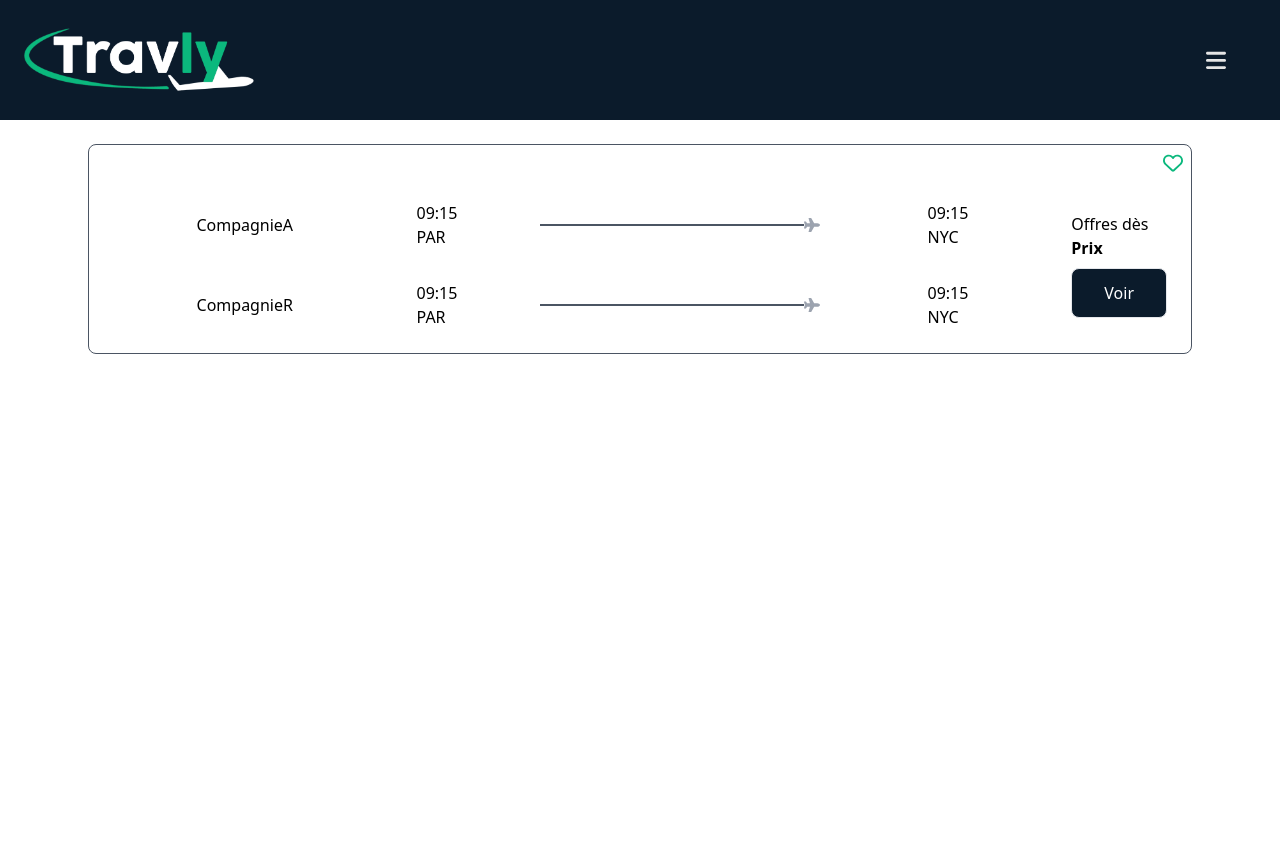
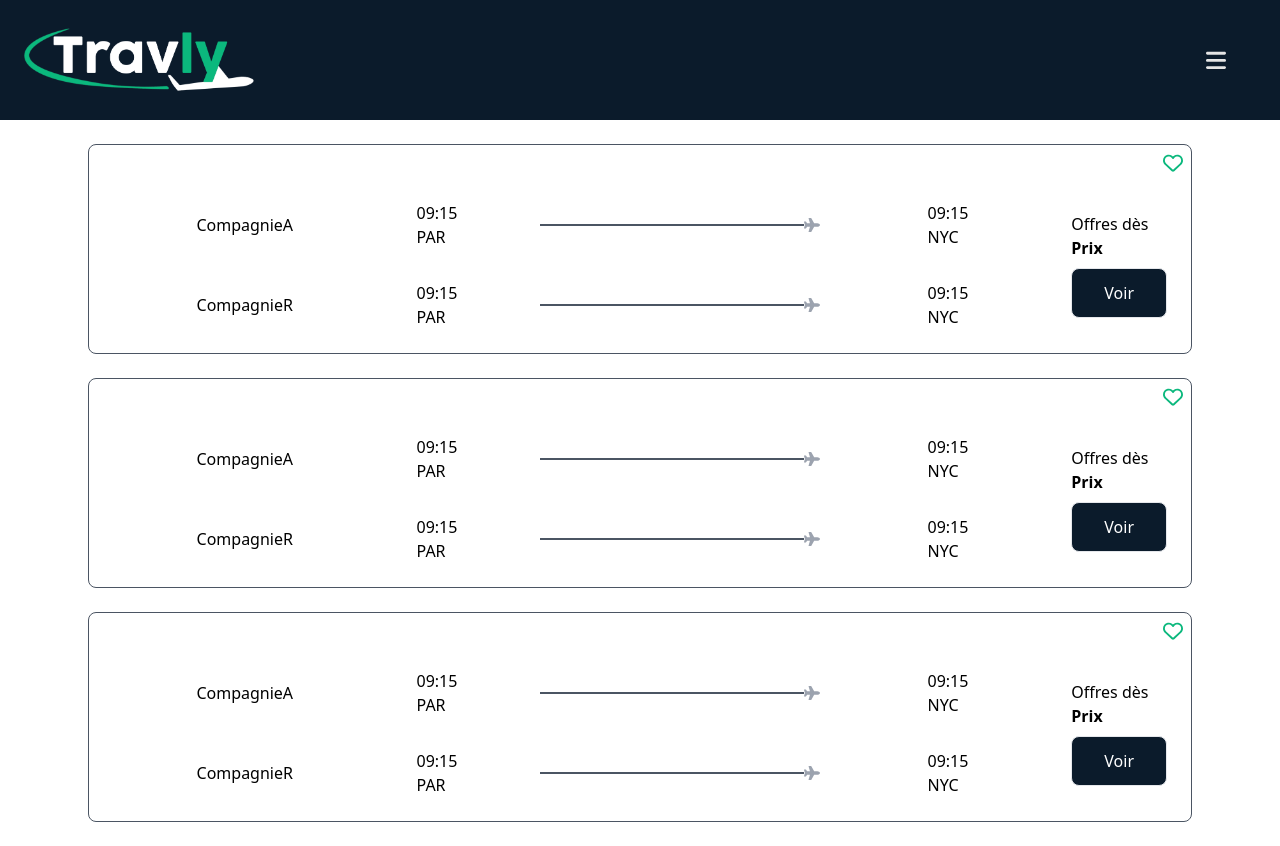
Before and after one commit to NassCT/travly, a React (Vite) app: page /CardsVols in a window 1280 px wide. Before the commit the page ends 800 px from the top, so only its background shows below. Built offline with nearby package versions, Linux system fonts and the light colour scheme.

Commit message:
heart + explications

```diff
--- a/src/components/CardsVols.jsx
+++ b/src/components/CardsVols.jsx
@@ -4,27 +4,56 @@ import Buttons from './Buttons';
 
 function CardsVols() {
 
-    const [isFavorite, setIsFavorite] = useState(false);
+    // tableau statique de vols comportant chacun un id propre à lui et une propriété isFavorite gérant le fait s'il est favoris ou non
+    const volsTest = [
+        {
+            id: 1,
+            isFavorite: false,
+        },
+        {
+            id: 2,
+            isFavorite: false,
+        },
+        {
+            id: 3,
+            isFavorite: false
+        }
+    ]
 
-    const favoriteClick = () => {
-        console.log("Clic sur l'icône heart !")
-        setIsFavorite(!isFavorite);
+    // création de l'état en local avec le tableau de volsTest
+    const [vols, setVols] = useState(volsTest);
+
+    // fonction 'favoriteClick' pour modifier l'état 'isFavorite' d'un vol en fonction de son id récupéré et donc l'identifiant en fonction des autres vols du tableau
+    // setVols permet de modifier l'etat du tableau
+    // volsActuel représente l'état précedent des vols du tableau, juste avant maj; volsActuel = nom de variable random
+    // donc setVols((volsActuel)) modifie l'etat des vols du tableau volsTest
+    // .map parcourt chaque vol du tableau
+    // si id du vol correspond à id de VolActuel, le vol est mis en favoris et on fait un appel a la fonction favoriteClick pour modifier l'état du tableau; sinon aucune modif
+    // le '...vol' = opération de destructuration (spread operator) qui copie les propriétés du vol dans un nouvel objet
+    const favoriteClick = (id) => {
+        setVols((volsActuel) =>
+            volsActuel.map((vol) =>
+                vol.id === id ? { ...vol, isFavorite: !vol.isFavorite } : vol));
     };
 
   return (
+    <>
     <section className='max-w-6xl mx-auto'>
 
-    <div className='border border-gray-600 m-6 p-6 rounded-lg relative'>
+    {vols.map((vol) => (
 
-        <div>
+    <div key={vol.id} className='border border-gray-600 m-6 p-6 rounded-lg relative'>
 
-            <div className='absolute top-2 right-2'>
+            {/* ici quand user clique sur icone, favoriteClick est appelé avec id du vol */}
+            <div onClick={() => favoriteClick(vol.id)} className='absolute top-2 right-2' style={{ cursor: 'pointer' }}>
+
                 <Icons
-                iconName={isFavorite ? "heart" : "heartempty"}
+                iconName={vol.isFavorite ? "heart" : "heartempty"}
                 iconClass={"fill-colorG"}
-                aria-label={isFavorite ? "Supprimer ce vol aux favoris" : "Ajouter ce vol aux favoris"}
+                aria-label={vol.isFavorite ? "Supprimer ce vol aux favoris" : "Ajouter ce vol aux favoris"}
                 onClick={favoriteClick}
                 />
+
             </div>
 
             <div className='grid grid-cols-4 mt-8'>
@@ -90,8 +119,6 @@ function CardsVols() {
                     <p className='font-thin'>NYC</p>
                 </div>
             </div>
-        </div>
-
 
         <div className='mt-6 md:absolute md:top-24 md:right-6 md:transform md:-translate-y-1/2 md:w-auto md:ml-12'>
             <div className='grid grid-cols-2 md:grid-cols-1'>
@@ -106,10 +133,13 @@ function CardsVols() {
             </div>
         </div>
 
-
     </div>
 
+    ))}
+
     </section>
+
+    </>
   )
 }
 
```
Also changed, not shown: src/App.jsx (line endings or trailing spaces).
